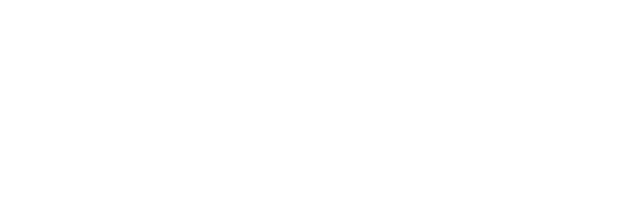
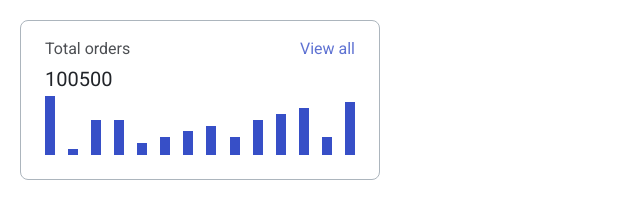
Before and after one commit to js-tasks-ru/htmlcss-20231027_mu57di3, a website: page 04-lection2/01-histogram/index.html in a window 1280 px wide. Shown: the whole page, without its empty margins (0-640 px from the left). Drawn offline with Linux system fonts and the light colour scheme.

Commit message:
Гистограмма

```diff
--- a/04-lection2/01-histogram/histogram.css
+++ b/04-lection2/01-histogram/histogram.css
@@ -0,0 +1,42 @@
+.histogram {
+    display: flex;
+    border: solid var(--grey-3) 1px;
+    padding: 16px 24px 24px 24px;
+    border-radius: 8px;
+    flex-direction: column;
+    justify-content: space-between;
+    height: 100%;
+    font-weight: 400;
+}
+
+.histogram__title {
+    color: var(--black);
+    opacity: 0.8;
+    display: flex;
+    flex-direction: row;
+    justify-content: space-between;
+    align-items: stretch;
+}
+
+.histogram__title a {
+    color: var(--blue);
+}
+
+.histogram__description {
+    color: var(--black, #212429);
+    font-size: 20px;
+    line-height: 1.3;
+}
+
+.histogram__data {
+    display: flex;
+    flex-direction: row;
+    justify-content: space-between;
+    align-items: flex-end;
+    flex-basis: 50%;
+}
+
+.histogram__data-item {
+    background: var(--blue);
+    flex-basis: 10px;
+}
--- a/04-lection2/01-histogram/index.html
+++ b/04-lection2/01-histogram/index.html
@@ -4,8 +4,41 @@
     <head>
         <link rel="stylesheet" href="../../assets/css/main.css">
         <link rel="stylesheet" href="./histogram.css">
+        <style>
+            .wrapper {
+                width: 400px;
+                height: 200px;
+                padding: 20px;
+            }
+        </style>
     </head>
     <body>
-
+    <div class="wrapper">
+        <div class="histogram">
+            <div class="histogram__title">
+                <h3>Total orders</h3>
+                <a href="#">View all</a>
+            </div>
+            <div class="histogram__description">
+                100500
+            </div>
+            <div class="histogram__data">
+                <div class="histogram__data-item" style="height: 100%;"></div>
+                <div class="histogram__data-item" style="height: 10%;"></div>
+                <div class="histogram__data-item" style="height: 60%;"></div>
+                <div class="histogram__data-item" style="height: 60%;"></div>
+                <div class="histogram__data-item" style="height: 20%;"></div>
+                <div class="histogram__data-item" style="height: 30%;"></div>
+                <div class="histogram__data-item" style="height: 40%;"></div>
+                <div class="histogram__data-item" style="height: 50%;"></div>
+                <div class="histogram__data-item" style="height: 30%;"></div>
+                <div class="histogram__data-item" style="height: 60%;"></div>
+                <div class="histogram__data-item" style="height: 70%;"></div>
+                <div class="histogram__data-item" style="height: 80%;"></div>
+                <div class="histogram__data-item" style="height: 30%;"></div>
+                <div class="histogram__data-item" style="height: 90%;"></div>
+            </div>
+        </div>
+    </div>
     </body>
 </html>
```
